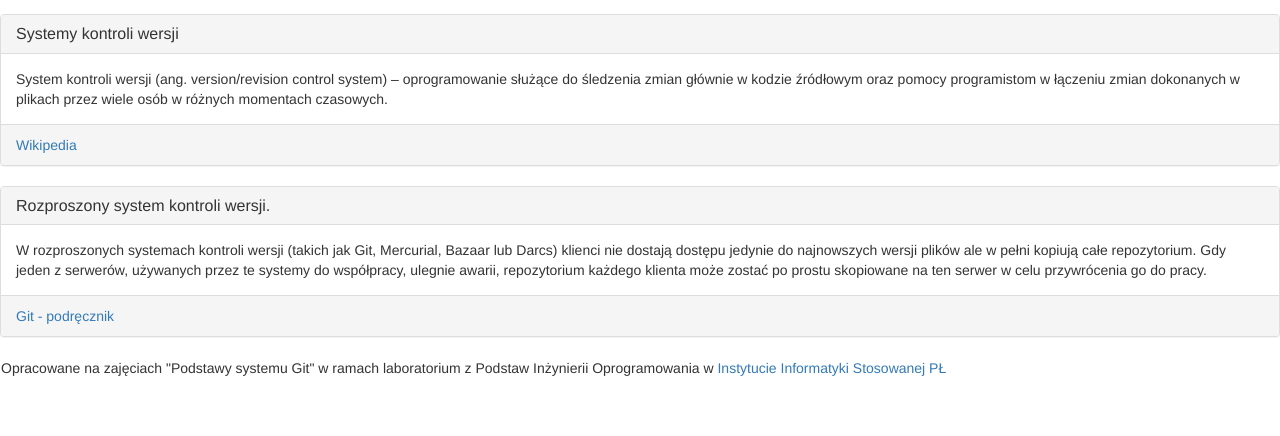
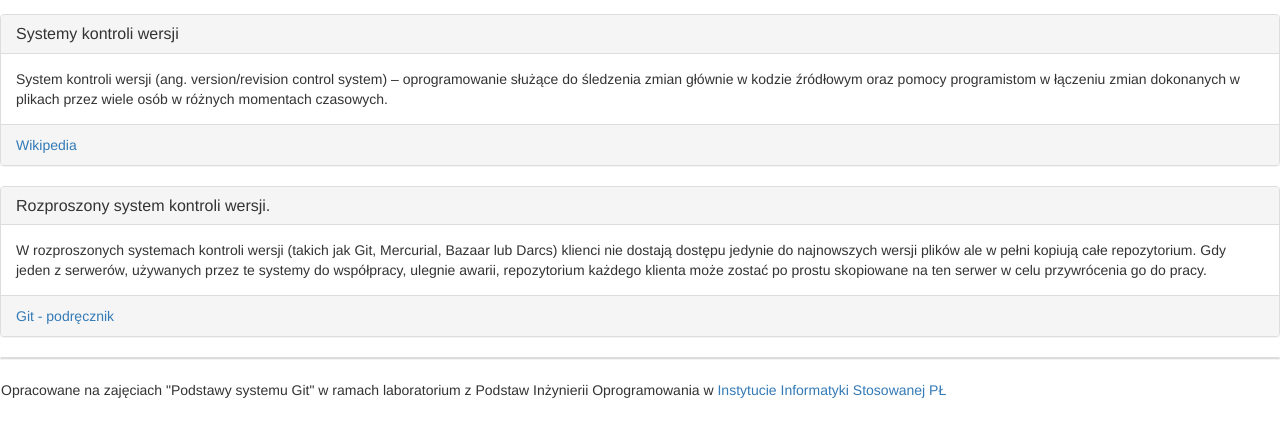
Before and after one commit to krystol/iislabpio_171883, a plain HTML site: page index.html in a window 1280 px wide. Shown: the part 58-494 px from the top of the page. Drawn offline with nearby package versions, Linux system fonts and the light colour scheme.

Commit message:
Dodanie sekcji 3

```diff
--- a/index.html
+++ b/index.html
@@ -38,6 +38,8 @@
                                 <a href="http://git-scm.com/book/pl/Pierwsze-kroki-Wprowadzenie-do-kontroli-wersji#Rozproszone-systemy-kontroli-wersji">Git - podręcznik</a>
                         </footer>
                 </section>
+				 <section id="section3" class="panel panel-default">
+				 </section>
                 <footer  class="navbar">
                         Opracowane na zajęciach "Podstawy systemu Git" w ramach laboratorium z Podstaw Inżynierii Oprogramowania w <a href="http://www.iis.p.lodz.pl/">Instytucie Informatyki Stosowanej PŁ</a>
 
```
